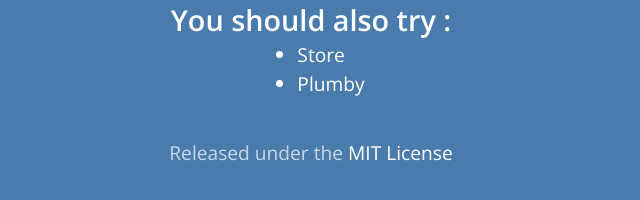
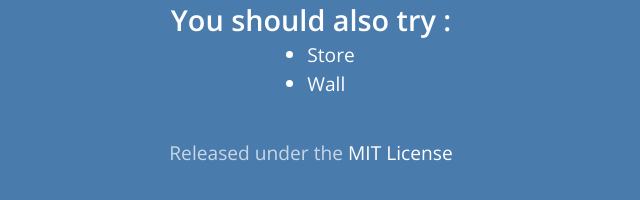
Before and after one commit to bredele/async, a plain HTML site: page index.html in a window 1280 px wide. Shown: the part 3967-4167 px from the top of the page, 329-969 px from the left. Drawn offline with nearby package versions, Linux system fonts and the light colour scheme.

Commit message:
Update index.html

```diff
--- a/index.html
+++ b/index.html
@@ -165,7 +165,7 @@ emitter<span style='color:#808030; '>.</span>on<span style='color:#808030; '>(</
 	<h2>You should also try :</h2>
 	<ul>
 		<li><a href="http://github.com/bredele/datastore" target="_blank">Store</a></li>
-	  <li><a href="http://github.com/bredele/plumby" target="_blank">Plumby</a></li>
+	  <li><a href="http://github.com/bredele/wall" target="_blank">Wall</a></li>
   </ul>
   <p class="license">Released under the <a href="http://opensource.org/licenses/MIT" target="_blank">MIT License</a></p>
 </section>
```
